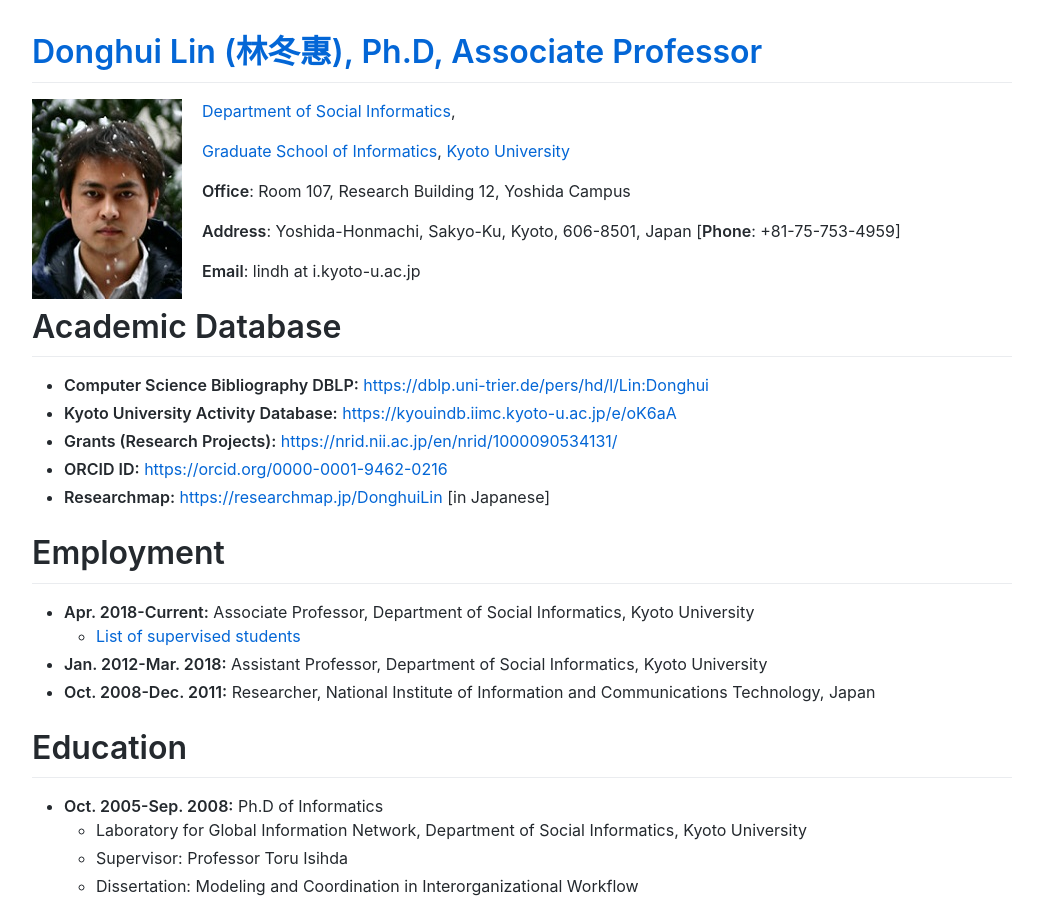
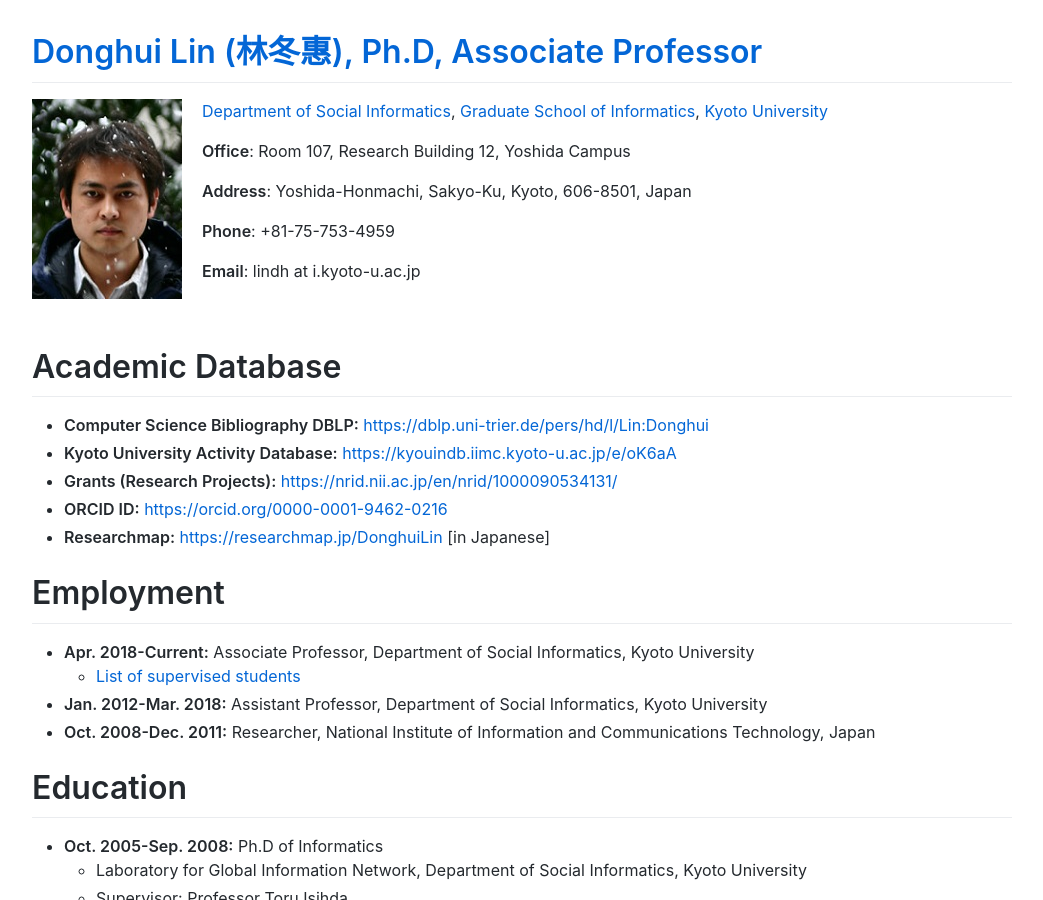
Before and after one commit to lindh/lindh.github.io, a Jekyll site: the page built from index.md, in a window 1280 px wide and 900 px high. Shown: the whole window, without its empty margins (118-1161 px from the left). Built offline with Jekyll 4.4.1, drawn with Linux system fonts in a browser that asks for light colours; comment, search, counter and statistics services are not loaded.

Commit message:
Update index.md

```diff
--- a/index.md
+++ b/index.md
@@ -4,16 +4,17 @@ layout: default
 
 <img align="left" src="./images/lin.jpg"/>
 
-   [Department of Social Informatics](http://www.soc.i.kyoto-u.ac.jp/en/),
-
-   [Graduate School of Informatics](http://www.i.kyoto-u.ac.jp/en/), [Kyoto University](https://www.kyoto-u.ac.jp/en/)
+   [Department of Social Informatics](http://www.soc.i.kyoto-u.ac.jp/en/), [Graduate School of Informatics](http://www.i.kyoto-u.ac.jp/en/), [Kyoto University](https://www.kyoto-u.ac.jp/en/)
 
    **Office**: Room 107, Research Building 12, Yoshida Campus
 
-   **Address**: Yoshida-Honmachi, Sakyo-Ku, Kyoto, 606-8501, Japan    [**Phone**: +81-75-753-4959]
+   **Address**: Yoshida-Honmachi, Sakyo-Ku, Kyoto, 606-8501, Japan
+
+   **Phone**: +81-75-753-4959
 
    **Email**: lindh at i.kyoto-u.ac.jp
 
+<br>
 
 # Academic Database
 
```
